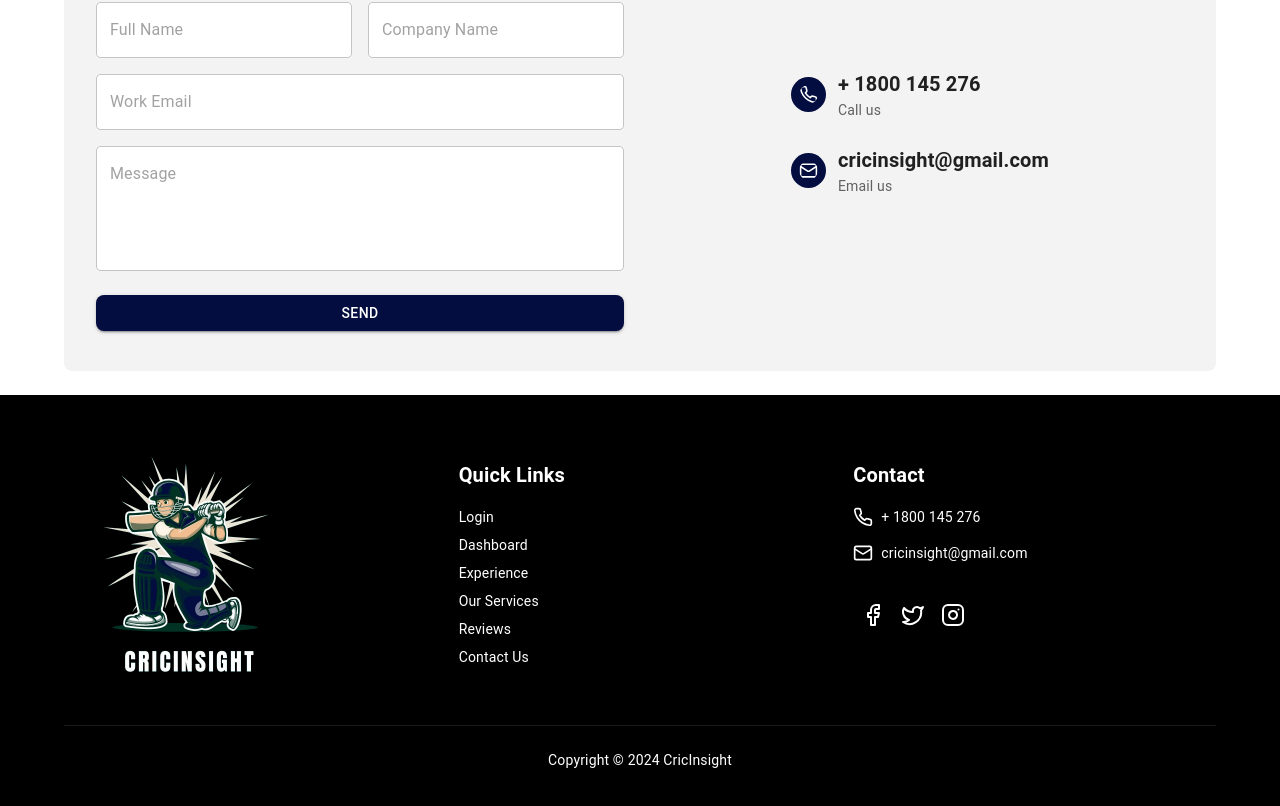
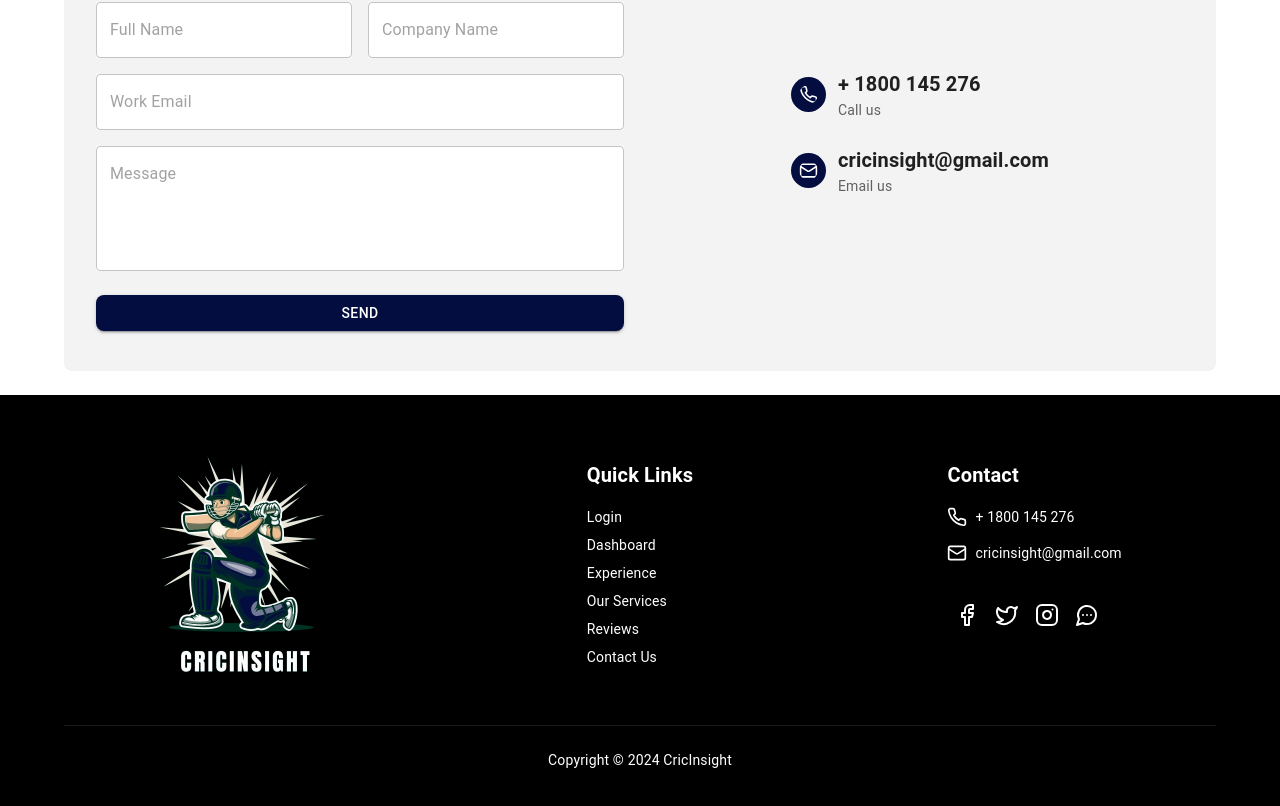
Before and after one commit to Daoud-Hussain/CricInsight, a React (Vite) app in the folder frontend/: page / in a window 1280 px wide. Shown: the part 4514-5320 px from the top of the page. Built offline with nearby package versions, Linux system fonts and the light colour scheme.

Commit message:
feat: modify footer

```diff
--- a/frontend/src/components/Footer.jsx
+++ b/frontend/src/components/Footer.jsx
@@ -1,35 +1,35 @@
-import React from 'react';
-import { Box, Container, Grid, Typography, Link, IconButton, useTheme } from '@mui/material';
-import { Facebook, Twitter, Instagram, Phone, Mail } from 'lucide-react';
-import { styled } from '@mui/material/styles';
-import { motion, useInView } from 'framer-motion';
+import React from "react";
+import { Box, Container, Grid, Typography, Link, IconButton, useTheme, } from "@mui/material";
+import { Facebook, Twitter, Instagram, MessageCircleMore, Phone, Mail } from "lucide-react";
+import { styled } from "@mui/material/styles";
+import { motion, useInView } from "framer-motion";
 
 const StyledFooter = styled(Box)(({ theme }) => ({
-  backgroundColor: '#000000',
-  color: '#ffffff',
+  backgroundColor: "#000000",
+  color: "#ffffff",
   padding: theme.spacing(6, 0),
 }));
 
 const FooterLink = styled(Link)(({ theme }) => ({
-  color: '#ffffff',
-  textDecoration: 'none',
-  '&:hover': {
+  color: "#ffffff",
+  textDecoration: "none",
+  "&:hover": {
     // color: 'theme.palette.primary.main',
-    textDecoration: 'none',
-    cursor: 'pointer'
+    textDecoration: "none",
+    cursor: "pointer",
   },
 }));
 
 const SocialButton = styled(IconButton)(({ theme }) => ({
-  color: '#ffffff',
-  '&:hover': {
-    color: theme.palette.primary.main,
+  color: "#ffffff",
+  "&:hover": {
+    // color: theme.palette.primary.main,
   },
 }));
 
 const ContactItem = styled(Box)(({ theme }) => ({
-  display: 'flex',
-  alignItems: 'center',
+  display: "flex",
+  alignItems: "center",
   gap: theme.spacing(1),
   marginBottom: theme.spacing(1),
 }));
@@ -43,12 +43,12 @@ const Footer = () => {
   };
 
   const quickLinks = [
-    { text: 'Login', href: '/login' },
-    { text: 'Dashboard', href: '/dashboard' },
-    { text: 'Experience', href: '/experience' },
-    { text: 'Our Services', href: '/services' },
-    { text: 'Reviews', href: '/reviews' },
-    { text: 'Contact Us', href: '/contact' },
+    { text: "Login", href: "/login" },
+    { text: "Dashboard", href: "/dashboard" },
+    { text: "Experience", href: "/experience" },
+    { text: "Our Services", href: "/services" },
+    { text: "Reviews", href: "/reviews" },
+    { text: "Contact Us", href: "/contact" },
   ];
 
   return (
@@ -62,7 +62,16 @@ const Footer = () => {
       <Container maxWidth="lg">
         <Grid container spacing={4}>
           {/* Company Info */}
-          <Grid item xs={12} md={4}>
+          <Grid
+            item
+            xs={12}
+            md={4}
+            sx={{
+              display: "flex",
+              flexDirection: "column",
+              alignItems: "center",
+            }}
+          >
             <motion.div variants={footerVariants}>
               <Box>
                 <img
@@ -75,27 +84,32 @@ const Footer = () => {
           </Grid>
 
           {/* Quick Links */}
-          <Grid item xs={12} md={4}>
+          <Grid
+            item
+            xs={12}
+            sx={{
+              display: "flex",
+              flexDirection: "column",
+              alignItems: "center",
+            }}
+            md={4}
+          >
             <motion.div variants={footerVariants}>
               <Typography
                 variant="h6"
-                sx={{ mb: 2, pt: 2, fontWeight: 'bold' }}
+                sx={{ mb: 2, pt: 2, fontWeight: "bold" }}
               >
                 Quick Links
               </Typography>
               <Box
                 sx={{
-                  display: 'flex',
-                  flexDirection: 'column',
-                  gap: 1
+                  display: "flex",
+                  flexDirection: "column",
+                  gap: 1,
                 }}
               >
                 {quickLinks.map((link) => (
-                  <FooterLink
-                    key={link.text}
-                    href={link.href}
-                    variant="body2"
-                  >
+                  <FooterLink key={link.text} href={link.href} variant="body2">
                     {link.text}
                   </FooterLink>
                 ))}
@@ -104,27 +118,32 @@ const Footer = () => {
           </Grid>
 
           {/* Contact Info */}
-          <Grid item xs={12} md={4}>
+          <Grid
+            item
+            xs={12}
+            md={4}
+            sx={{
+              display: "flex",
+              flexDirection: "column",
+              alignItems: "center",
+            }}
+          >
             <motion.div variants={footerVariants}>
               <Typography
                 variant="h6"
-                sx={{ mb: 2, pt:2, fontWeight: 'bold' }}
+                sx={{ mb: 2, pt: 2, fontWeight: "bold" }}
               >
                 Contact
               </Typography>
 
-              <ContactItem sx={{pb:1}}>
+              <ContactItem sx={{ pb: 1 }}>
                 <Phone size={20} />
-                <Typography variant="body2">
-                + 1800 145 276
-                </Typography>
+                <Typography variant="body2">+ 1800 145 276</Typography>
               </ContactItem>
 
-              <ContactItem sx={{pb:1}}>
+              <ContactItem sx={{ pb: 1 }}>
                 <Mail size={20} />
-                <Typography variant="body2">
-                  cricinsight@gmail.com
-                </Typography>
+                <Typography variant="body2">cricinsight@gmail.com</Typography>
               </ContactItem>
 
               {/* Social Media */}
@@ -138,6 +157,9 @@ const Footer = () => {
                 <SocialButton aria-label="Instagram">
                   <Instagram size={24} />
                 </SocialButton>
+                <SocialButton aria-label="MessageCircleMore">
+                  <MessageCircleMore size={24} />
+                </SocialButton>
               </Box>
             </motion.div>
           </Grid>
@@ -149,7 +171,7 @@ const Footer = () => {
           sx={{
             mt: 4,
             pt: 3,
-            borderTop: '1px solid rgba(255, 255, 255, 0.1)'
+            borderTop: "1px solid rgba(255, 255, 255, 0.1)",
           }}
           component={motion.div}
           variants={footerVariants}
```
